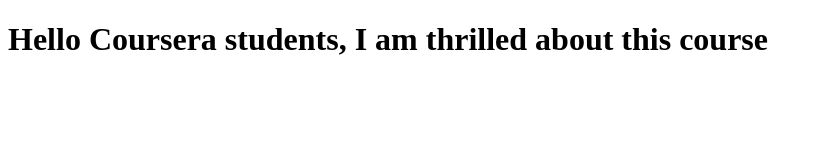
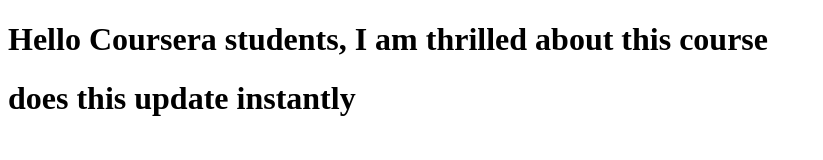
Before and after one commit to umangSrivastav/coursera-test, a plain HTML site: page index.html in a window 1280 px wide. Shown: the whole page, without its empty margins (0-823 px from the left). Drawn offline with Linux system fonts and the light colour scheme.

Commit message:
Next version of webfile

```diff
--- a/index.html
+++ b/index.html
@@ -6,6 +6,7 @@
 </head>
 <body>
 	<h1>Hello Coursera students, I am thrilled about this course</h1>
+	<h1>does this update instantly</h1>
 
 </body>
 </html>
```
